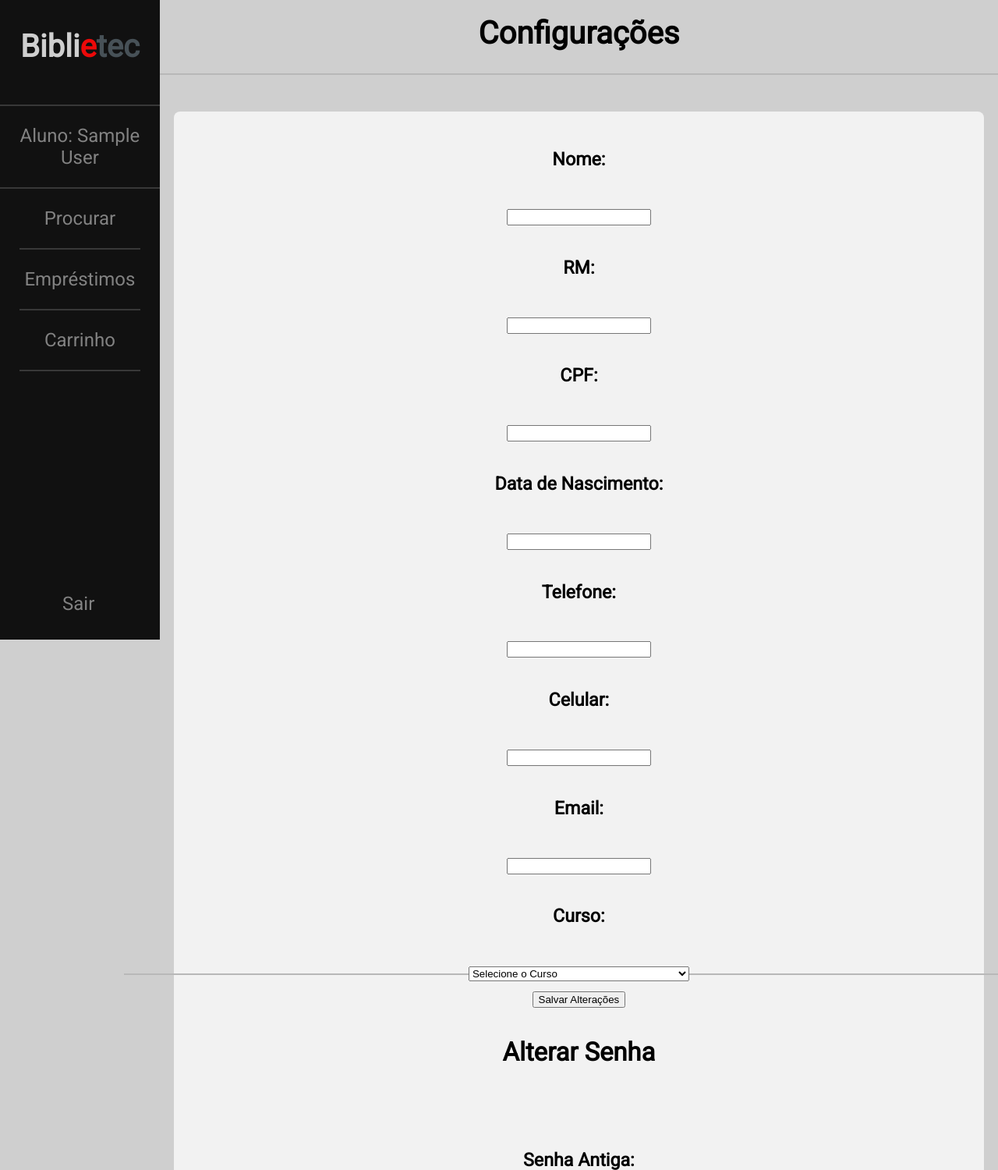
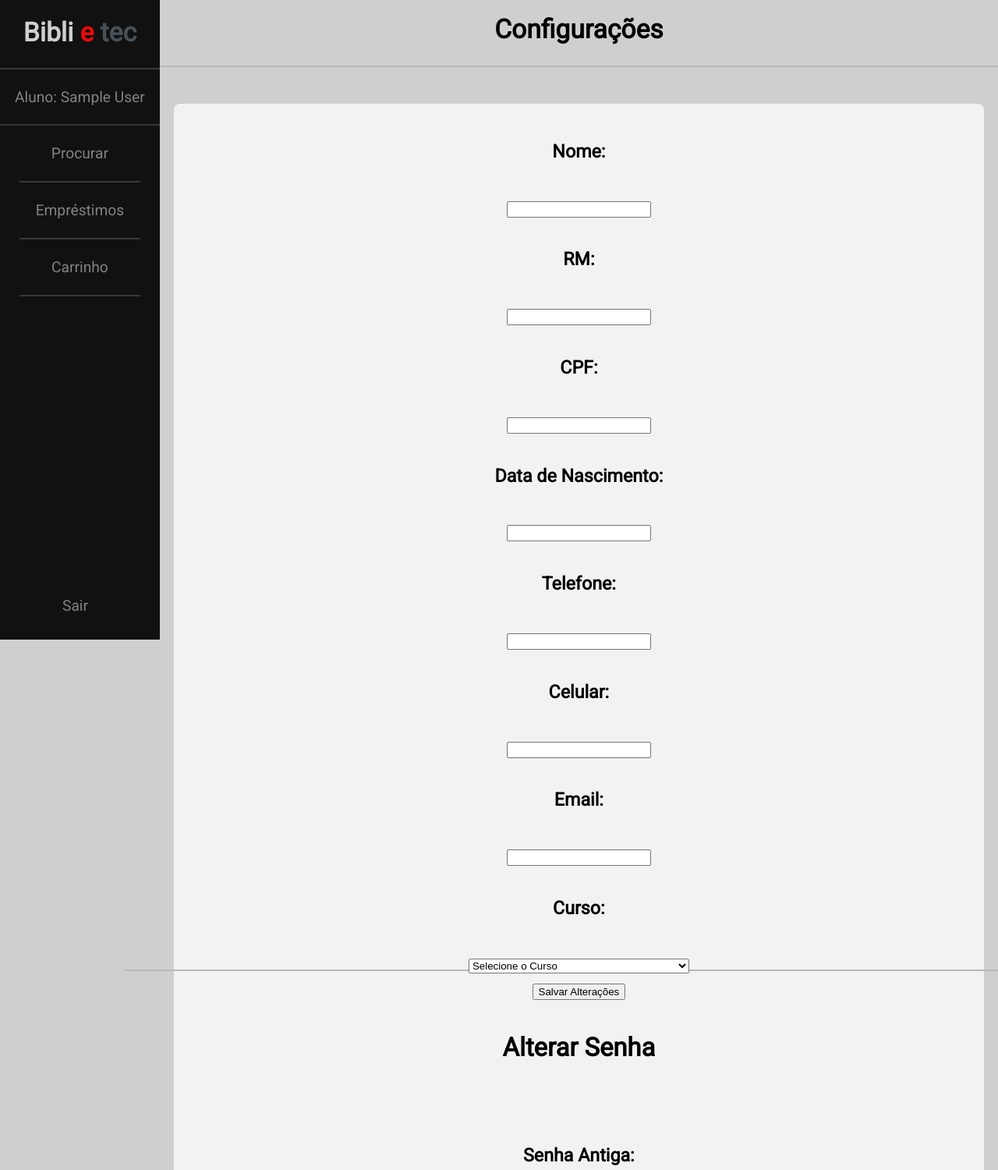
Before and after one commit to TJoaoV/Biblietec, a PHP site: page /PHP/home.php?id=4 in a window 1280 px wide. Shown: the top 1500 px of the page at 78% size. Run offline with PHP 8.4, Linux system fonts and the light colour scheme; the visitor is signed in with stand-in values (Sample User, id 1); data comes from the database, SQL or seed files in the repository; data that the repository does not hold is empty; some libraries are stand-ins or nearby versions.

Commit message:
varios css malucos

```diff
--- a/CSS/global.css
+++ b/CSS/global.css
@@ -28,7 +28,7 @@ body {
 .sidenav a {
 	padding: 1rem;
 	text-decoration: none;
-	font-size: 1.5rem;
+	font-size: 2.4vh;
 	color: hsl(0, 0%, 51%);
 	display: block;
 	text-align: center;
@@ -46,6 +46,7 @@ body {
 }
 .sidenav .full {
 	width: 100%;
+	margin-top: -1.5vh;
 }
 .sidenav hr {
 	width: 75%;
@@ -59,7 +60,7 @@ body {
 		padding-top: 15px;
 	}
 	.sidenav a {
-		font-size: 18px;
+		display: none;
 	}
 }
 #btnSair {
@@ -70,7 +71,7 @@ body {
 /* Fazer cores do logo
 <span class="cor1">Bibli</span><span class="cor2">e</span><span class="cor3">tec</span> */
 .titulo {
-	font-size: 2.5rem;
+	font-size: 4.2vh;
 	margin-top: 0;
 	user-select: none;
 }
--- a/CSS/style.css
+++ b/CSS/style.css
@@ -37,8 +37,8 @@
 .corpoCadastro #btnlogin,
 .botVerm {
 	margin-top: 1rem;
-	font-size: 3rem;
-	height: 4rem;
+	font-size: 4vh;
+	height: 6vh;
 	background: var(--titlecolor2);
 	border-radius: 36px;
 	color: hsl(0, 0%, 100%);
@@ -157,14 +157,17 @@
 	padding: 0px 10px;
 }
 .corpoTitle {
-	font-size: 2.5rem;
-	margin-top: 1.2rem;
+	font-size: 4.2vh;
+	margin-top: 2.3vh;
 	text-align: center;
 }
 .hrTitle {
-	margin-top: -2.8rem;
+	margin-top: -5vh;
 	margin-left: -5vw;
 	width: 87.7vw;
+	border: 1px solid hsl(0, 0%, 72%);
+}
+.hrMain {
 	border: 1px solid hsl(0, 0%, 72%);
 }
 .corpoText {
--- a/PHP/home.php
+++ b/PHP/home.php
@@ -65,7 +65,7 @@
         // });
     });
 
-    function btnNome(){
+    function btnNome() {
         document.getElementById('main3').innerHTML = "";
         document.getElementById('main2').innerHTML = "";
         document.getElementById('main1').innerHTML = `
@@ -110,22 +110,22 @@
             `;
     };
 
-    function atualizarsenha(rmdoaluno){
+    function atualizarsenha(rmdoaluno) {
         var senhaantiga = document.getElementById('senhaantiga').value;
         var senhanova1 = document.getElementById('senhanova1').value;
         var senhanova2 = document.getElementById('senhanova2').value;
-        if (senhaantiga == ""){
+        if (senhaantiga == "") {
             alert("Senha antiga não preenchida!");
             senhaantiga.focus();
-        }else if(senhanova1 == ""){
+        } else if (senhanova1 == "") {
             alert("Nova senha não preenchida");
             senhanova1.focus();
-        }else if(senhanova2 == ""){
+        } else if (senhanova2 == "") {
             alert("Confirmação de senha não preenchido");
             senhanova2.focus();
-        }else if(senhanova2 != senhanova1){
+        } else if (senhanova2 != senhanova1) {
             alert("As senhas não conhecidem!");
-        }else{
+        } else {
             $.ajax({
                 url: 'others/alterarsenhaalunos_config.php',
                 type: 'POST',
@@ -146,20 +146,20 @@
         };
     };
 
-    function atualizarcadastro(rmaluno){
+    function atualizarcadastro(rmaluno) {
         var newtelefone = document.getElementById('telefonenovo').value;
         var newcelular = document.getElementById('celularnovo').value;
         var newemail = document.getElementById('emailnovo').value;
         var newcurso = document.getElementById('cursonovo').value;
-        if (newtelefone && newcelular == ""){
+        if (newtelefone && newcelular == "") {
             alert('Preencher pelo menos um telefone!');
-        }else if (newemail == ""){
+        } else if (newemail == "") {
             alert('Preencher email!');
             newemail.focus();
-        }else if(newcurso == "-"){
+        } else if (newcurso == "-") {
             alert('Selecionar Curso!');
             newcurso.focus();
-        }else{
+        } else {
             $.ajax({
                 url: 'others/atualizarcadastroaluno.php',
                 type: 'POST',
@@ -239,11 +239,18 @@
                                                 alert(mensagemretorno);
                                                 document.location.reload(true);
                                                 try {
-                                                    var livro3 = document.getElementById('livro3').value;
-                                                    var idlivro3 = document.getElementById('livro3').name;
+                                                    var livro3 = document
+                                                        .getElementById('livro3')
+                                                        .value;
+                                                    var idlivro3 = document
+                                                        .getElementById('livro3')
+                                                        .name;
                                                     const past3 = new Date(livro3);
-                                                    const diff3 = Math.abs(now.getTime() - past3.getTime());
-                                                    const days3 = Math.ceil(diff3 / (1000 * 60 * 60 * 24));
+                                                    const diff3 = Math.abs(now
+                                                        .getTime() - past3
+                                                        .getTime());
+                                                    const days3 = Math.ceil(diff3 /
+                                                        (1000 * 60 * 60 * 24));
                                                     if (days3 <= 30) {
                                                         $.ajax({
                                                             url: 'others/concluirreserva2.php',
@@ -255,25 +262,47 @@
                                                                 idlivro: idlivro3,
                                                                 now: now
                                                             },
-                                                            success: function(mensagemretorno) {
-                                                                alert(mensagemretorno);
-                                                                document.location.reload(true);
+                                                            success: function(
+                                                                mensagemretorno
+                                                            ) {
+                                                                alert(
+                                                                    mensagemretorno
+                                                                );
+                                                                document
+                                                                    .location
+                                                                    .reload(
+                                                                        true
+                                                                    );
                                                             },
-                                                            error: function(jqXHR, textStatus) {
-                                                                console.log('error ' + textStatus + " " + jqXHR);
+                                                            error: function(
+                                                                jqXHR,
+                                                                textStatus
+                                                            ) {
+                                                                console
+                                                                    .log(
+                                                                        'error ' +
+                                                                        textStatus +
+                                                                        " " +
+                                                                        jqXHR
+                                                                    );
                                                             }
                                                         });
                                                     } else {
-                                                        alert('O Prazo máximo para devolução do livro é de 30 dias!');
+                                                        alert(
+                                                            'O Prazo máximo para devolução do livro é de 30 dias!'
+                                                        );
                                                     }
                                                 } catch {};
                                             },
                                             error: function(jqXHR, textStatus) {
-                                                console.log('error ' + textStatus + " " + jqXHR);
+                                                console.log('error ' + textStatus +
+                                                    " " + jqXHR);
                                             }
                                         });
                                     } else {
-                                        alert('O Prazo máximo para devolução do livro é de 30 dias!');
+                                        alert(
+                                            'O Prazo máximo para devolução do livro é de 30 dias!'
+                                        );
                                     }
 
                                 } catch {};
@@ -291,7 +320,9 @@
             } else {
                 alert('O Prazo máximo para devolução do livro é de 30 dias!');
             }
-        } catch {document.location.reload(true);};
+        } catch {
+            document.location.reload(true);
+        };
     };
 
     function carregou() {
@@ -396,7 +427,7 @@
             <?php
                 while ($exibir3 = mysqli_fetch_assoc($resultado)) {
                     $exibir4 = strtolower($exibir3['liv_titu']);
-                    echo "<li class='listaOpcao' onClick='VerLivro($exibir3[liv_codi])' nome='$exibir4' id='$exibir3[liv_codi]'> $exibir3[liv_titu]</li>";
+                    echo "<li class='listaOpcao pointer' onClick='VerLivro($exibir3[liv_codi])' nome='$exibir4' id='$exibir3[liv_codi]'> $exibir3[liv_titu]</li>";
                 }
             ?>
             </ul>
@@ -525,7 +556,7 @@
                 success: function(dados) {
                     document.getElementById('main2').innerHTML =
                         `<div class="result">
-                        <hr>
+                        <hr class='hrMain'>
                         <label><b> Código do Livro: </b></label>
                         <label> ` + dados.codigo + ` </label> <br>
                         <label><b> Título do Livro: </b></label>
@@ -538,7 +569,10 @@
                         <label> ` + dados.categoria + ` </label><br>
                         <label><b> Sinopse: </b></label>
                         <label> ` + dados.sinopse + ` </label>
-                        <input type='button' onClick ='fazerReserva(` + dados.codigo + `)' value='Adicionar no Carrinho' id='btnAddCarrinho'>
+                        <div class='alinharmeio'>
+                        <input class='botVerm pointer' type='button' onClick ='fazerReserva(` + dados
+                        .codigo + `)' value=' Adicionar no Carrinho ' id='btnAddCarrinho'><br>
+                        </div>
                         </div>`;
                 },
                 error: function(jqXHR, textStatus) {
@@ -575,10 +609,15 @@
         <input hidden type='text' id='datahoje' value='<?php echo date('Y-m-d');?>'>
         <input hidden type='text' id='rmdoaluno' value='<?php echo $rm;?>'>
         <input hidden type='date' id='dataemprestimo' value='<?php echo date('Y-m-d');?>'>
-        <a href='home.php' ><h1 tabindex="0"  class='titulo' style='text-align: center;'><span class="cor1">Bibli</span><span
-                class="cor2">e</span><span class="cor3">tec</span></h1></a>
+        <a href='home.php' class="textdecor" style="margin-top: -1.8vh;">
+            <h1 tabindex="0" class='titulo' style='text-align: center;'>
+                <span class="cor1">Bibli</span>
+                <span class="cor2">e</span>
+                <span class="cor3">tec</span>
+            </h1>
+        </a>
         <hr class='full'>
-        <a tabindex="1" href='home.php?id=4'>Aluno: <?php echo $nome ?></a>
+        <a tabindex="1" href='home.php?id=4'>Aluno: <?php echo $nome ?></a><br>
         <input type="text" id='rmcontent' name='rmcontent' value='<?php echo $rm ?>' hidden>
         <hr class='full'>
         <?php echo '<a tabindex="2" href="home.php?id=3" class="btnsidenav" id="btnProcurar">Procurar</a>' ?>
--- a/index.php
+++ b/index.php
@@ -13,7 +13,9 @@ session_start();
 
 <body>
     <div class="login-box" style="height:55vh;">
-        <a href='index.php' ><h1 class='titulo'><span class="cor3">Bibli</span><span class="cor2">e</span>tec</h1></a>
+        <a href='index.php' class="textdecor">
+            <h1 class='titulo'><span class="cor3">Bibli</span><span class="cor2">e</span>tec</h1>
+        </a>
         <h2>Login - Alunos</h2>
         <form method='POST' name='login' onsubmit="return validar(this);" action='PHP/loginalunos.php'>
             <h3>CPF:</h3>
```
